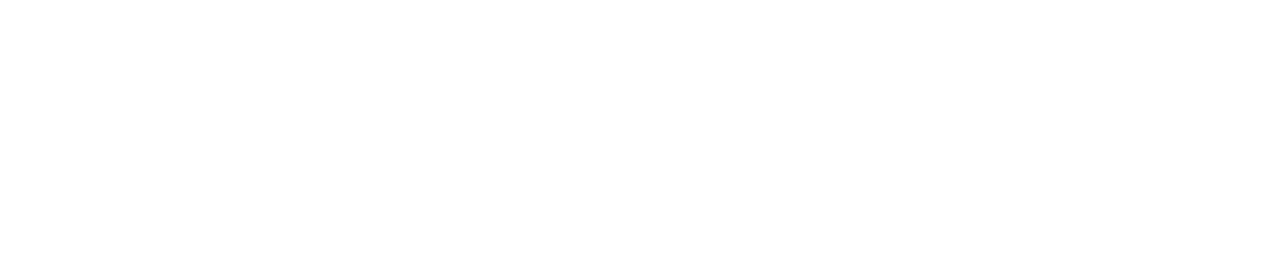
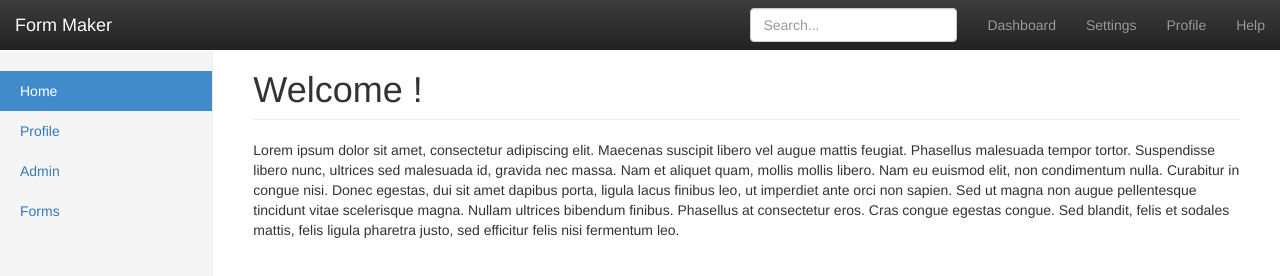
Before and after one commit to erikammcvey/WebDevSpring2016, a website: page public/assignment/home.html in a window 1280 px wide. Drawn offline with nearby package versions, Linux system fonts and the light colour scheme.

Commit message:
create home page

```diff
--- a/public/assignment/home.html
+++ b/public/assignment/home.html
@@ -16,4 +16,57 @@
     <!--mobile friendly-->
     <meta name="viewport" content="width=device-width, initial-scale=1">
 </head>
+<body>
+
+<nav class="navbar navbar-inverse navbar-fixed-top">
+    <div class="container-fluid">
+        <div class="navbar-header">
+            <button type="button" class="navbar-toggle collapsed" data-toggle="collapse" data-target="#navbar" aria-expanded="false" aria-controls="navbar">
+                <span class="sr-only">Toggle navigation</span>
+                <span class="icon-bar"></span>
+                <span class="icon-bar"></span>
+                <span class="icon-bar"></span>
+            </button>
+            <a class="navbar-brand" href="#">Form Maker</a>
+        </div>
+        <div id="navbar" class="navbar-collapse collapse">
+            <ul class="nav navbar-nav navbar-right">
+                <li><a href="#">Dashboard</a></li>
+                <li><a href="#">Settings</a></li>
+                <li><a href="#">Profile</a></li>
+                <li><a href="#">Help</a></li>
+            </ul>
+            <form class="navbar-form navbar-right">
+                <input type="text" class="form-control" placeholder="Search...">
+            </form>
+        </div>
+    </div>
+</nav>
+
+<div class="container-fluid">
+    <div class="row">
+        <div class="col-sm-3 col-md-2 sidebar">
+            <ul class="nav nav-sidebar">
+                <li class="active"><a href="#">Home<span class="sr-only">(current)</span></a></li>
+                <li><a href="#">Profile</a></li>
+                <li><a href="#">Admin</a></li>
+                <li><a href="#">Forms</a></li>
+            </ul>
+        </div>
+        <div class="col-sm-9 col-sm-offset-3 col-md-10 col-md-offset-2 main">
+            <h1 class="page-header">Welcome !</h1>
+            <p>Lorem ipsum dolor sit amet, consectetur adipiscing elit. Maecenas
+                suscipit libero vel augue mattis feugiat. Phasellus malesuada tempor tortor.
+                Suspendisse libero nunc, ultrices sed malesuada id, gravida nec massa. Nam et
+                aliquet quam, mollis mollis libero. Nam eu euismod elit, non condimentum nulla.
+                Curabitur in congue nisi. Donec egestas, dui sit amet dapibus porta, ligula lacus
+                finibus leo, ut imperdiet ante orci non sapien. Sed ut magna non augue pellentesque
+                tincidunt vitae scelerisque magna. Nullam ultrices bibendum finibus. Phasellus at
+                consectetur eros. Cras congue egestas congue. Sed blandit, felis et sodales
+                mattis, felis ligula pharetra justo, sed efficitur felis nisi fermentum leo.</p>
+
+        </div>
+    </div>
+</div>
+</body>
 </html>
```
